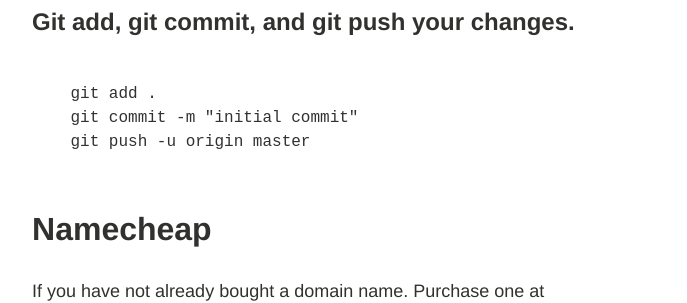
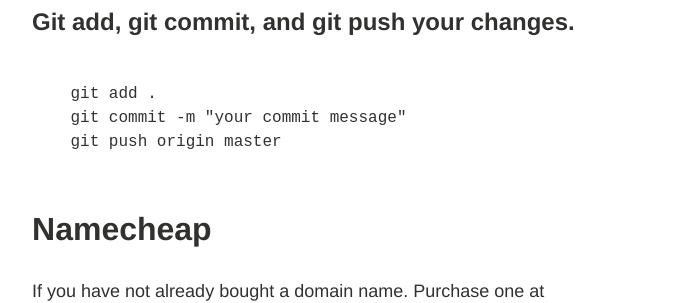
Before and after one commit to cagedcrown/cagedcrown.github.io, a Jekyll site: the page built from _posts/blog/2015-01-03-hosting-your-site-on-github.md, in a window 1280 px wide and 900 px high, scrolled down 1728 px. Shown: the part 175-478 px from the top of the window, without its empty margins (64-751 px from the left). Built offline with Jekyll 4.4.1, drawn with Linux system fonts in a browser that asks for light colours; comment, search, counter and statistics services are not loaded.

Commit message:
added warning to adding remote in git

```diff
--- a/_posts/blog/2015-01-03-hosting-your-site-on-github.md
+++ b/_posts/blog/2015-01-03-hosting-your-site-on-github.md
@@ -46,7 +46,7 @@
     </code>
 </pre>
 
-*REMEMBER: you need to have a repo created on github before you can use <code>git remote add origin git@github.com:YOUR-USERNAME/YOUR-USERNAME.github.io.</code>*
+*REMEMBER: you need to have a repo created on github before you can use* <code>git remote add origin git@github.com:YOUR-USERNAME/YOUR-USERNAME.github.io.</code>
 
 <h4>Create an index.html</h4>
 
@@ -60,12 +60,11 @@
 </figure>
 
 <h4>Git add, git commit, and git push your changes.</h4>
-
 <pre>
     <code>
     git add .
-    git commit -m "initial commit"
-    git push -u origin master
+    git commit -m "your commit message"
+    git push origin master
     </code>
 </pre>
 <h2>Namecheap</h2>
```
